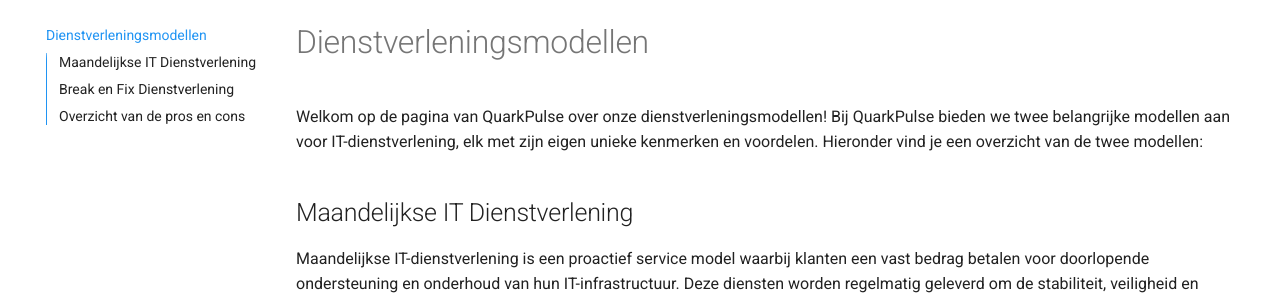
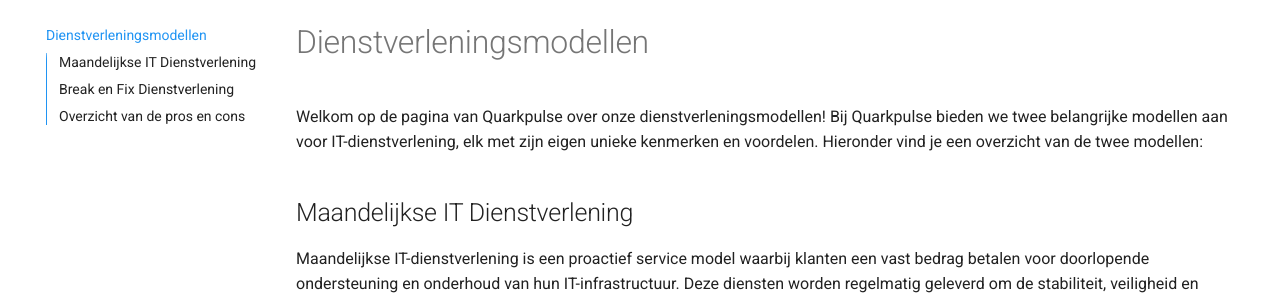
Before and after one commit to Quarkpulse/docs, an MkDocs documentation site: the page built from docs/dienstverleningsmodellen.md, in a window 1280 px wide and 900 px high. Shown: the part 124-424 px from the top of the window. Built offline with MkDocs 1.6.1 and Material for MkDocs 9.7.7, drawn with Linux system fonts in a browser that asks for light colours.

```diff
--- a/docs/dienstverleningsmodellen.md
+++ b/docs/dienstverleningsmodellen.md
@@ -1,6 +1,6 @@
 # Dienstverleningsmodellen
 
-Welkom op de pagina van QuarkPulse over onze dienstverleningsmodellen! Bij QuarkPulse bieden we twee belangrijke modellen aan voor IT-dienstverlening, elk met zijn eigen unieke kenmerken en voordelen. Hieronder vind je een overzicht van de twee modellen:
+Welkom op de pagina van Quarkpulse over onze dienstverleningsmodellen! Bij Quarkpulse bieden we twee belangrijke modellen aan voor IT-dienstverlening, elk met zijn eigen unieke kenmerken en voordelen. Hieronder vind je een overzicht van de twee modellen:
 
 ## Maandelijkse IT Dienstverlening
 
```
